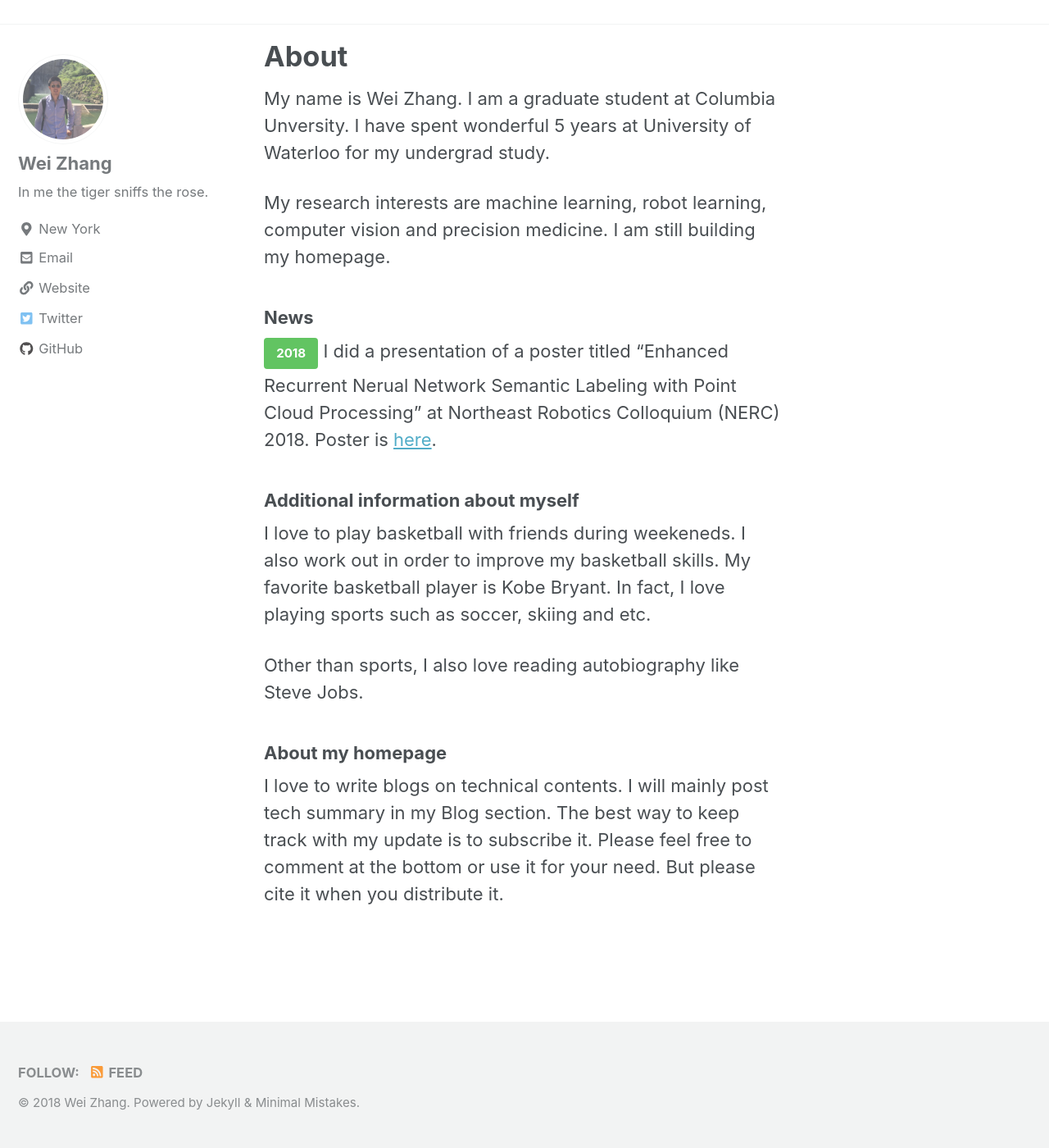
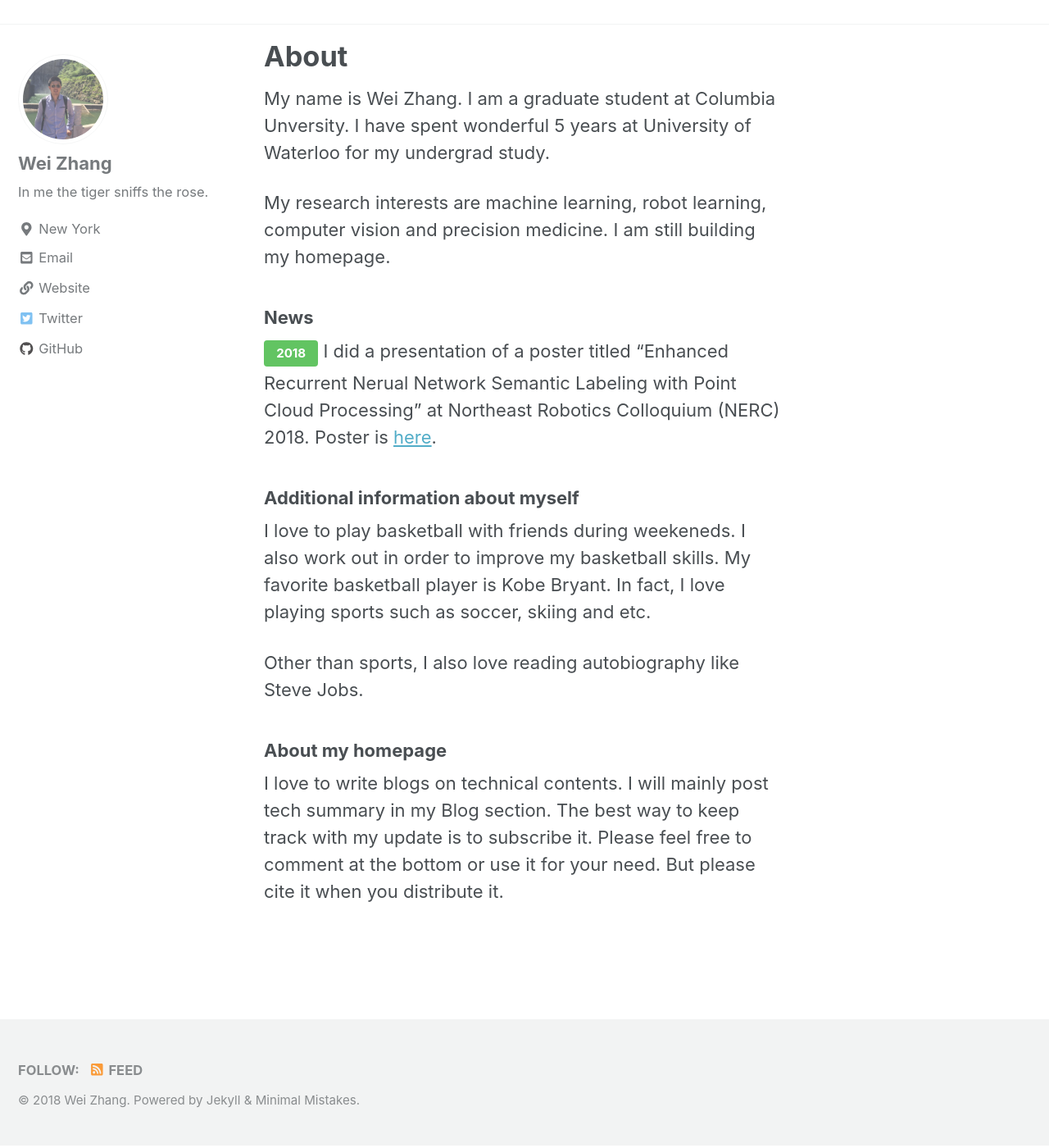
Before and after one commit to Wei2624/Wei2624.github.io, a Jekyll site: the page built from _pages/index.md, in a window 1280 px wide and 1400 px high, scrolled down 59 px. Shown: the whole window at 82% size. Built offline with Jekyll 4.4.1, drawn with Linux system fonts in a browser that asks for light colours; nearby versions of some CDN libraries; comment, search, counter and statistics services are not loaded.

Commit message:
Update _buttons.scss

```diff
--- a/_sass/minimal-mistakes/_buttons.scss
+++ b/_sass/minimal-mistakes/_buttons.scss
@@ -10,7 +10,7 @@
   /* default */
   display: inline-block;
   margin-bottom: 0.25em;
-  padding: 0.5em 1em;
+  padding: 0.3em 1em;
   font-family: $sans-serif;
   font-size: $type-size-6;
   font-weight: bold;
```
